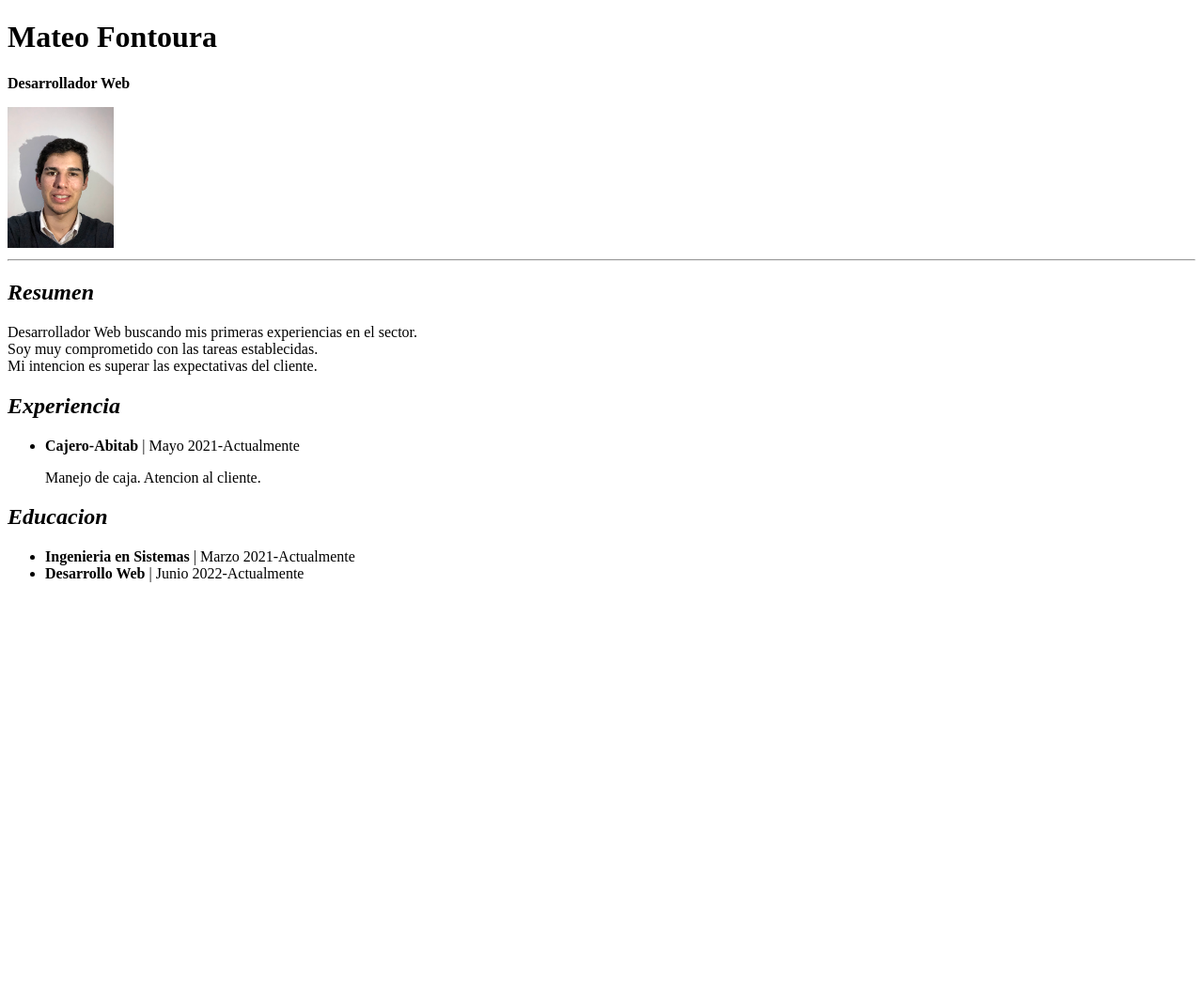
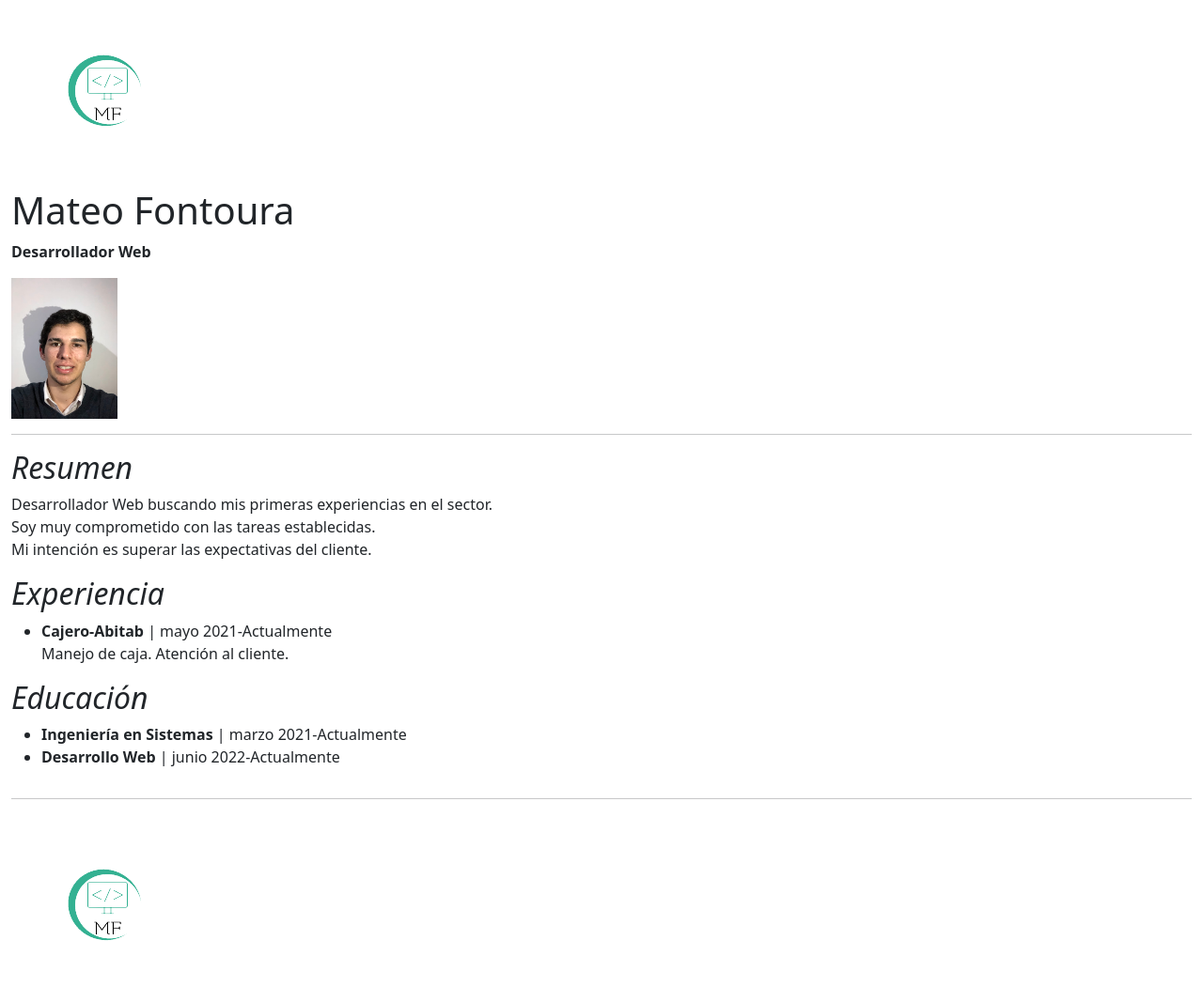
Before and after one commit to MateoFontoura/cv, a plain HTML site: page index.html in a window 1280 px wide. Shown: the whole page at 94% size. Before the commit the page ends 800 px from the top, so only its background shows below. Drawn offline with nearby package versions, Linux system fonts and the light colour scheme.

Commit message:
arregle algunos detalles en el html

```diff
--- a/index.html
+++ b/index.html
@@ -3,28 +3,50 @@
 	<head>
 		<meta charset="UTF-8">
 		<meta name="viewport" content="width=device-width, initial-scale=1.0">
+		<link href="https://cdn.jsdelivr.net/npm/bootstrap@5.1.3/dist/css/bootstrap.min.css" rel="stylesheet" integrity="sha384-1BmE4kWBq78iYhFldvKuhfTAU6auU8tT94WrHftjDbrCEXSU1oBoqyl2QvZ6jIW3" crossorigin="anonymous">
 		<title>CV</title>
 	</head>
 	<body>
-		<header>
+		<!-- Header -->
+		<div class="container-fluid ">
+			<div class="row">
+				<div class="col-12 col-lg-6">
+					<img class="bottom" src="assets/logo_mf.png">
+				</div>
+			</div>
+			<div class="row">
+				<div class="col-12 col-lg-12">
 					<h1>Mateo Fontoura</h1>
 					<p><strong>Desarrollador Web</strong></p>
 					<img height="150px" src="assets/mateo.jpg">
-		</header>
+				</div>
+			</div>
+			<!-- Main -->
+			<div class="row">
+				<div class="col-12 col-lg-12">
 					<hr>
-		<main>
 					<h2><i>Resumen</i></h2>
 					<p>Desarrollador Web buscando mis primeras experiencias en el sector.<br>Soy muy
-			   comprometido con las tareas establecidas.<br>Mi intencion es superar las expectativas del cliente.</p>
+				   comprometido con las tareas establecidas.<br>Mi intención es superar las expectativas del cliente.</p>
 					<h2><i>Experiencia</i></h2>
 					<ul>
-				<li><b>Cajero-Abitab</b> | Mayo 2021-Actualmente<p>Manejo de caja. Atencion al cliente.</p></li>
+						<li><b>Cajero-Abitab</b> | mayo 2021-Actualmente<p>Manejo de caja. Atención al cliente.</p></li>
 					</ul>
-			<h2><i>Educacion</i></h2>
+					<h2><i>Educación</i></h2>
 					<ul>
-				<li><b>Ingenieria en Sistemas</b> | Marzo 2021-Actualmente</li>
-				<li><b>Desarrollo Web</b> | Junio 2022-Actualmente</li>
+						<li><b>Ingeniería en Sistemas</b> | marzo 2021-Actualmente</li>
+						<li><b>Desarrollo Web</b> | junio 2022-Actualmente</li>
 					</ul>
-		</main>
+				</div>
+			</div>
+			<!-- Footer -->
+			<hr>
+			<div class="row">
+				<div class="col-12 col-lg-12">
+					<img src="assets/logo_mf.png">
+				</div>
+			</div>
+		</div>
+		<script src="https://cdn.jsdelivr.net/npm/bootstrap@5.1.3/dist/js/bootstrap.bundle.min.js" integrity="sha384-ka7Sk0Gln4gmtz2MlQnikT1wXgYsOg+OMhuP+IlRH9sENBO0LRn5q+8nbTov4+1p" crossorigin="anonymous"></script>
 	</body>
 </html>
```
Also changed, not shown: assets/logo_mf.png (added). Lines whose indentation alone changed are shown as unchanged.
